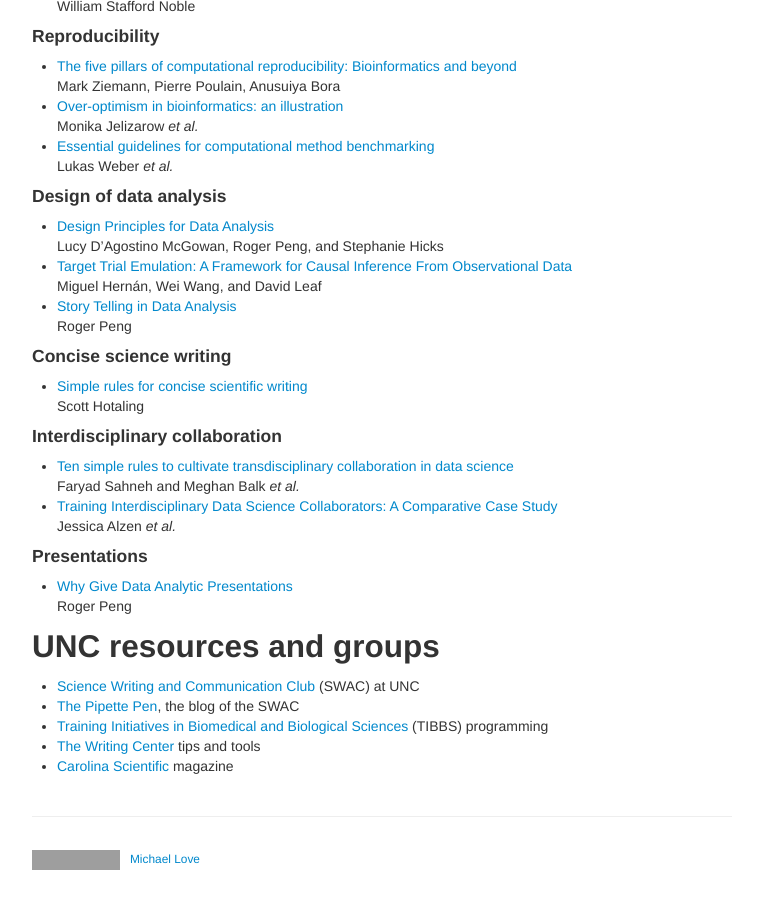
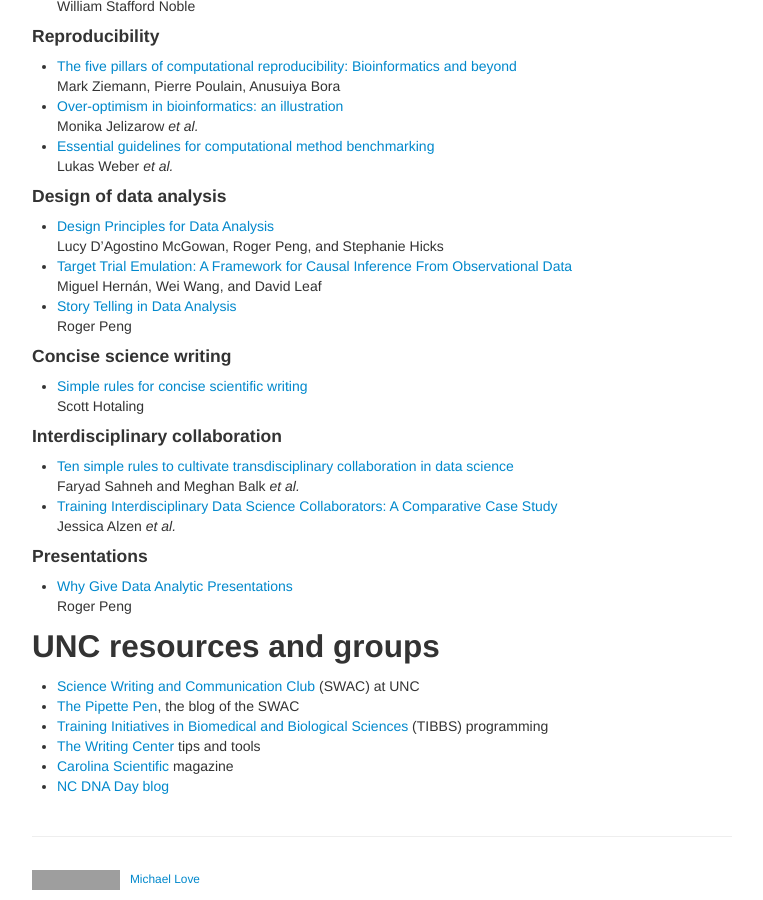
Before and after one commit to biodatascience/datacomm, a Jekyll site: the page built from resources.md, in a window 1280 px wide and 900 px high, scrolled down 976 px. Shown: the whole window, without its empty margins (258-1021 px from the left). Built offline with Jekyll 4.4.1, drawn with Linux system fonts in a browser that asks for light colours; grey boxes are pictures that could not be loaded.

Commit message:
adding dna day

```diff
--- a/resources.md
+++ b/resources.md
@@ -91,3 +91,4 @@ Additional:
 * [Training Initiatives in Biomedical and Biological Sciences](https://tibbs.unc.edu/career-resources/programming/) (TIBBS) programming
 * [The Writing Center](https://writingcenter.unc.edu/tips-and-tools/sciences/) tips and tools
 * [Carolina Scientific](https://www.carolinascientific.org/) magazine
+* [NC DNA Day blog](http://ncdnaday.org/blog/)
```
